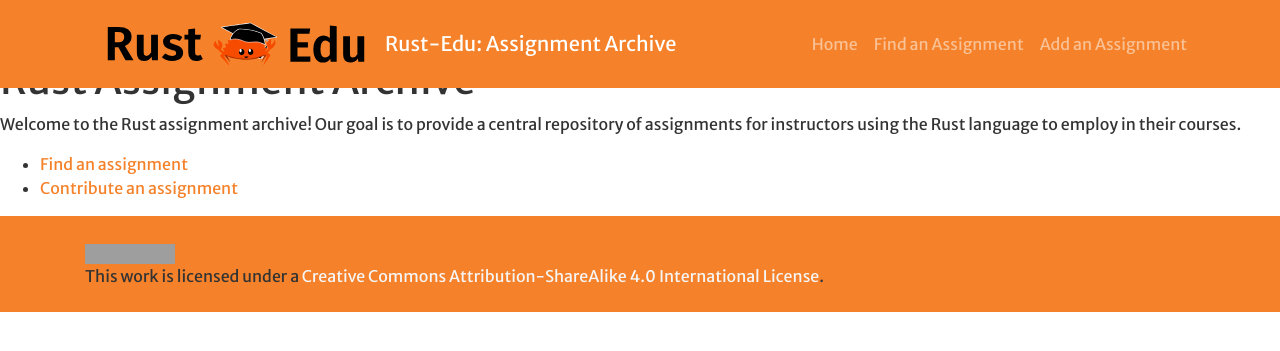
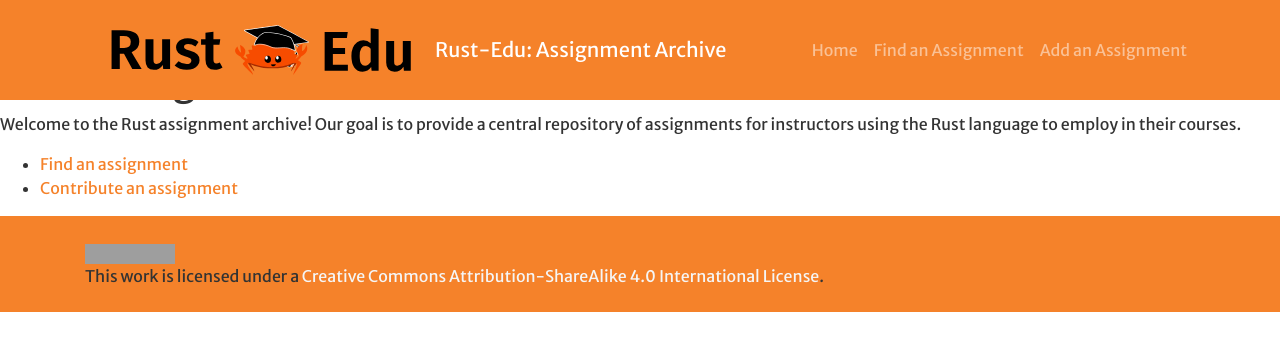
Before and after one commit to rust-edu/assignments, a Jekyll site: the page built from index.md, in a window 1280 px wide. Shown: the top 351 px of the page. Built offline with Jekyll 4.4.1, drawn with Linux system fonts in a browser that asks for light colours; our own code applies the rules of GitHub Pages for plain Markdown files; a script that is not in the unit is left out; grey boxes are pictures that could not be loaded.

Commit message:
Header is just a little bit bigger....

```diff
--- a/_includes/header.html
+++ b/_includes/header.html
@@ -1,6 +1,6 @@
 <nav class="navbar navbar-expand-lg navbar-dark bg-primary fixed-top">
   <div class="container">
-  <img src="https://rust-edu.org/assignments/assets/images/rust-edu-banner.svg" width="300"></img>
+  <img src="https://rust-edu.org/assignments/assets/images/rust-edu-banner.svg" width="350"></img>
     <a class="navbar-brand" href="{{ site.baseurl}}/index.html">{{ site.number }}: {{ site.semester }}</a>
     <button class="navbar-toggler" type="button" data-toggle="collapse" data-target="#navbarResponsive" aria-controls="navbarResponsive" aria-expanded="false" aria-label="Toggle navigation">
       <span class="navbar-toggler-icon"></span>
```
